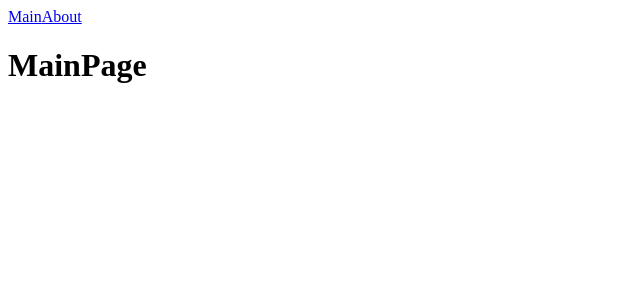
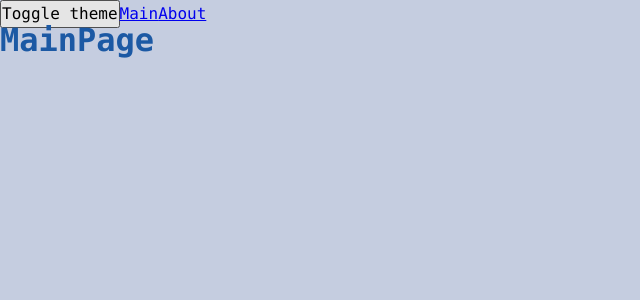
Before and after one commit to andreev-oe/ulbi-tv-project, a React app: page / in a window 1280 px wide. Shown: the top 300 px of the page, without its empty margins (0-640 px from the left). Built offline with nearby package versions, Linux system fonts and the light colour scheme.

Commit message:
feat: добавлена базовая темизация

```diff
--- a/config/webpack/webpackLoaders.ts
+++ b/config/webpack/webpackLoaders.ts
@@ -18,7 +18,7 @@
                 options: {
                     sourceMap: options.isDev,
                     modules: {
-                        auto: true,
+                        auto: (path: string) => path.includes('.module.'),
                         localIdentName: options.isDev ? '[name]-[local]' : '[hash:base64]',
                         exportLocalsConvention: 'camelCaseOnly',
                     },
--- a/src/App.tsx
+++ b/src/App.tsx
@@ -3,9 +3,15 @@
 import { AboutPageLazy } from './pages/AboutPage/AboutPage.lazy';
 import { Suspense } from 'react';
 
+import './styles/index.scss';
+import { useTheme } from './theme/useTheme';
+
 export const App = () => {
+    const {theme, toggleTheme} = useTheme();
+
     return (
-        <div>
+        <div className={`app ${theme}`}>
+            <button onClick={toggleTheme}>Toggle theme</button>
             <Link to="/">Main</Link>
             <Link to="/about">About</Link>
             <Suspense fallback={<div>Loading...</div>}>
--- a/src/index.tsx
+++ b/src/index.tsx
@@ -1,10 +1,13 @@
 import { render } from 'react-dom';
 import { App } from './App';
 import { BrowserRouter } from 'react-router-dom';
+import { ThemeProvider } from './theme/ThemeProvider';
 
 render(
     <BrowserRouter>
-        <App />
+        <ThemeProvider>
+            <App />
+        </ThemeProvider>
     </BrowserRouter>,
     document.getElementById('root')
 );
--- /dev/null
+++ b/src/styles/index.scss
@@ -0,0 +1,14 @@
+@import 'reset';
+@import './variables/global';
+@import './themes/light';
+@import './themes/dark';
+
+
+.app {
+    font: var(--font-m);
+
+    background-color: var(--bg-color);
+    color: var(--primary-color);
+
+    min-height: 100vh;
+}
--- /dev/null
+++ b/src/styles/reset.scss
@@ -0,0 +1,13 @@
+* {
+  margin: 0;
+  padding: 0;
+  box-sizing: border-box;
+}
+
+input,
+button,
+textarea,
+select {
+  margin: 0;
+  font: inherit;
+}
--- /dev/null
+++ b/src/styles/themes/dark.scss
@@ -0,0 +1,5 @@
+.app.dark {
+    --bg-color: #0a3da2;
+    --primary-color: #4a940f;
+    --secondary-color: #3fe81e;
+}
--- /dev/null
+++ b/src/styles/themes/light.scss
@@ -0,0 +1,5 @@
+.app.light {
+    --bg-color: #c5cde0;
+    --primary-color: #1c59a4;
+    --secondary-color: #163159;
+}
--- /dev/null
+++ b/src/styles/variables/global.scss
@@ -0,0 +1,11 @@
+:root {
+    --font-family-main: Consolas, monospace, Serif;
+
+    --font-size-m: 16px;
+    --font-line-m: 24px;
+    --font-m: var(--font-size-m) / var(--font-line-m) var(--font-family-main);
+
+    --font-size-l: 24px;
+    --font-line-l: 32px;
+    --font-l: var(--font-size-l) / var(--font-line-l) var(--font-family-main);
+}
--- /dev/null
+++ b/src/theme/ThemeContext.tsx
@@ -0,0 +1,15 @@
+import { createContext } from 'react';
+
+export enum Theme {
+    LIGHT = 'light',
+    DARK = 'dark',
+}
+
+export interface IThemeContextProps {
+    theme?: Theme;
+    setTheme?: (theme: Theme) => void;
+}
+
+export const LOCAL_STORAGE_THEME_KEY = 'theme';
+
+export const ThemeContext = createContext<IThemeContextProps>({});
--- /dev/null
+++ b/src/theme/ThemeProvider.tsx
@@ -0,0 +1,21 @@
+import { FC, useMemo, useState } from 'react';
+import { LOCAL_STORAGE_THEME_KEY, Theme, ThemeContext } from './ThemeContext';
+
+const defaultTheme = localStorage.getItem(LOCAL_STORAGE_THEME_KEY) as Theme || Theme.LIGHT;
+
+export const ThemeProvider: FC = ({children}) => {
+    const [theme, setTheme] = useState<Theme>(defaultTheme);
+
+    const defaultProps = useMemo(() => {
+        return {
+            theme: theme,
+            setTheme: setTheme,
+        };
+    }, [theme]);
+
+    return (
+        <ThemeContext.Provider value={defaultProps}>
+            {children}
+        </ThemeContext.Provider>
+    );
+}
--- /dev/null
+++ b/src/theme/useTheme.tsx
@@ -0,0 +1,20 @@
+import { useContext } from 'react';
+import { LOCAL_STORAGE_THEME_KEY, Theme, ThemeContext } from './ThemeContext';
+
+interface IUseThemeResult {
+    toggleTheme: () => void;
+    theme: string;
+}
+
+export const useTheme = (): IUseThemeResult => {
+    const {theme, setTheme} = useContext(ThemeContext);
+
+    const toggleTheme = () => {
+        const newTheme = theme === Theme.LIGHT ? Theme.DARK : Theme.LIGHT;
+        setTheme(newTheme);
+        localStorage.setItem(LOCAL_STORAGE_THEME_KEY, newTheme);
+    };
+
+    return {theme, toggleTheme};
+
+};
```
